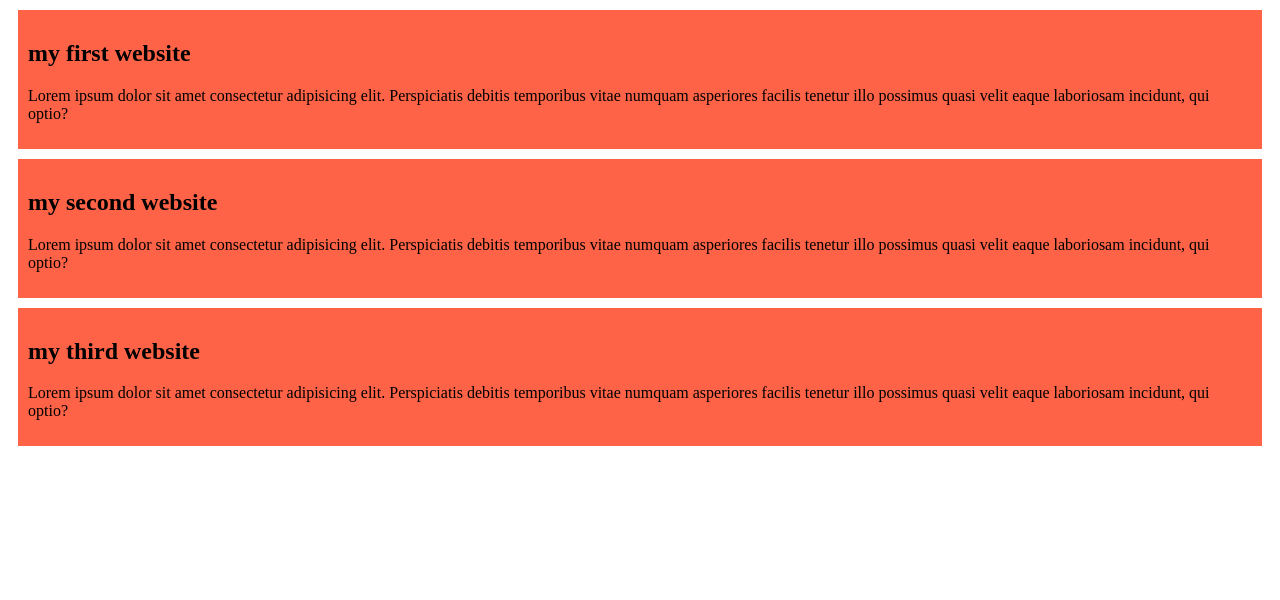
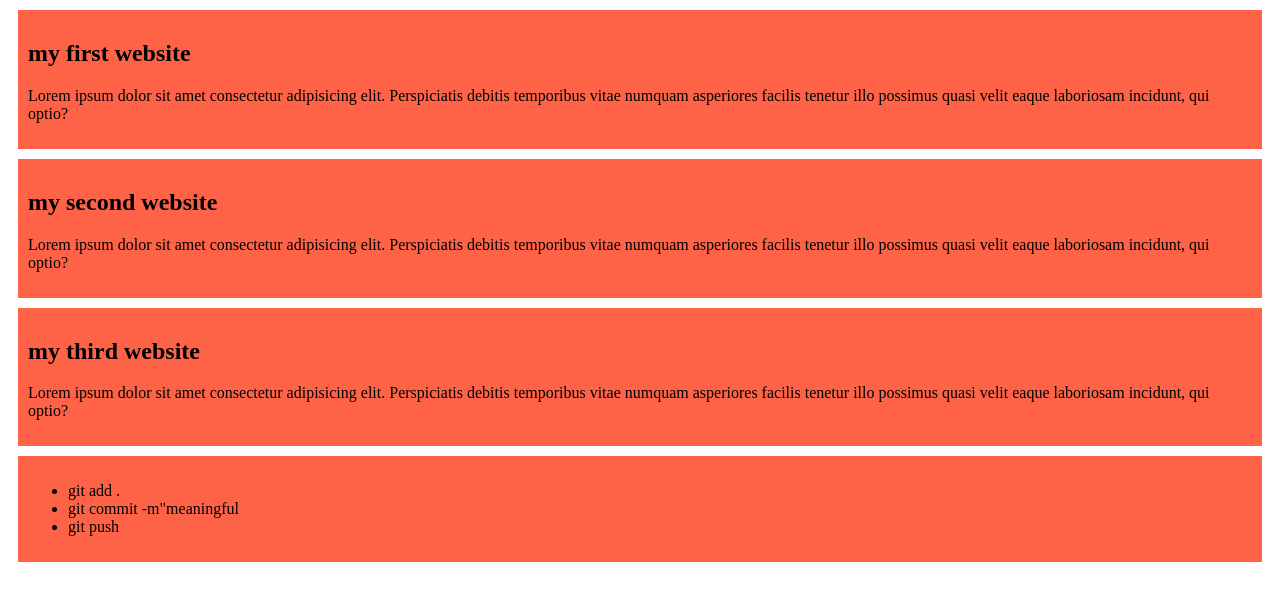
Before and after one commit to rajuhussainwd/my-simple-website, a plain HTML site: page index.html in a window 1280 px wide. Drawn offline with Linux system fonts and the light colour scheme.

Commit message:
meaningful

```diff
--- a/index.html
+++ b/index.html
@@ -19,5 +19,12 @@
             <h2>my third website</h2>
             <p>Lorem ipsum dolor sit amet consectetur adipisicing elit. Perspiciatis debitis temporibus vitae numquam asperiores facilis tenetur illo possimus quasi velit eaque laboriosam incidunt, qui optio?</p>
         </div>
+        <div>
+            <ul>
+                <li>git add .</li>
+                <li>git commit -m"meaningful </li>
+                <li>git push</li>
+            </ul>
+        </div>
 </body>
 </html>
```
